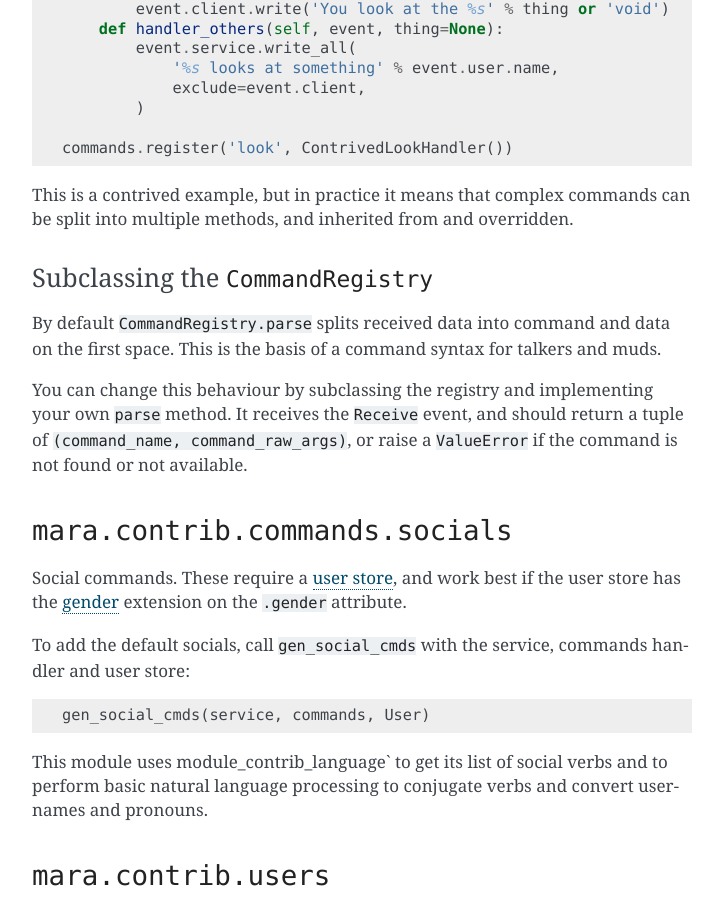
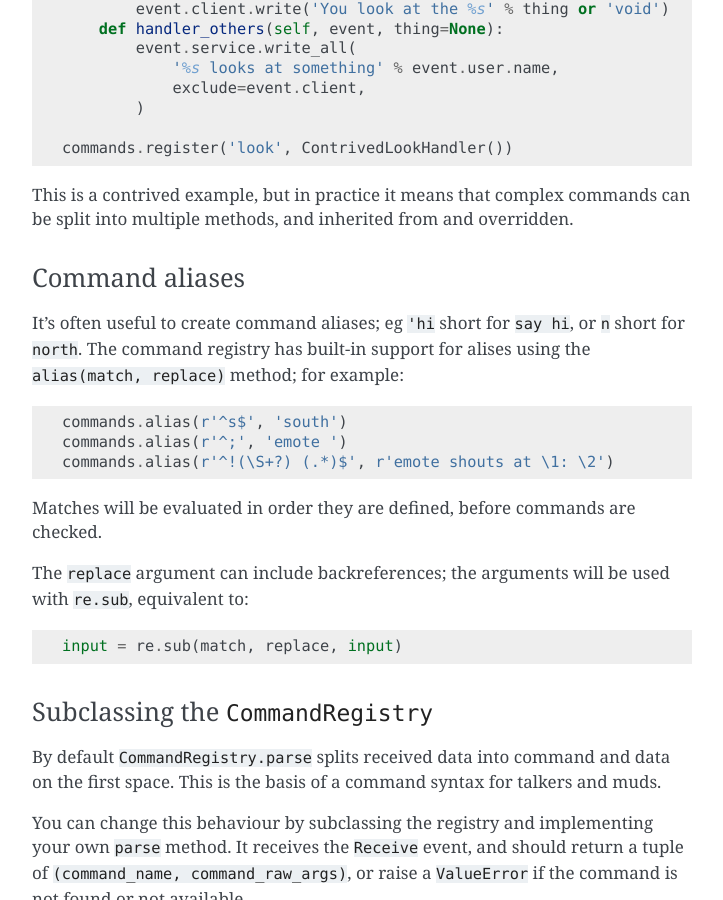
Before and after one commit to radiac/mara, a Sphinx documentation site: the page built from docs/api/contrib.rst, in a window 1280 px wide and 900 px high, scrolled down 3375 px. Shown: the whole window, without its empty margins (388-1111 px from the left). Built offline with Sphinx 7.4.7, drawn with Linux system fonts in a browser that asks for light colours.

Commit message:
Update docs

```diff
--- a/docs/api/contrib.rst
+++ b/docs/api/contrib.rst
@@ -164,6 +164,28 @@ For example::
 
 This is a contrived example, but in practice it means that complex commands
 can be split into multiple methods, and inherited from and overridden.
+
+
+.. _contrib_commands_aliases:
+
+Command aliases
+---------------
+
+It's often useful to create command aliases; eg ``'hi`` short for ``say hi``,
+or ``n`` short for ``north``. The command registry has built-in support for
+alises using the ``alias(match, replace)`` method; for example::
+
+    commands.alias(r'^s$', 'south')
+    commands.alias(r'^;', 'emote ')
+    commands.alias(r'^!(\S+?) (.*)$', r'emote shouts at \1: \2')
+
+Matches will be evaluated in order they are defined, before commands are
+checked.
+
+The ``replace`` argument can include backreferences; the arguments will be used
+with ``re.sub``, equivalent to::
+
+    input = re.sub(match, replace, input)
 
 
 Subclassing the ``CommandRegistry``
--- a/docs/upgrading.rst
+++ b/docs/upgrading.rst
@@ -31,6 +31,11 @@ module.
 The command function ``mara.contrib.users.cmd_list_users`` has been renamed to
 ``cmd_list_all_users``. That command and the two admin commands,
 ``cmd_list_admin`` and ``cmd_set_admin``, no longer need the ``User`` context.
+
+The talker example now uses the command registry's built-in aliases feature
+instead of defining a custom command - see
+:ref:`contrib_commands_aliases`, :source:`mara/contrib/users/commands.py` and
+:source:`examples/talker/commands.py`.
 
 
 .. _changelog:
```
